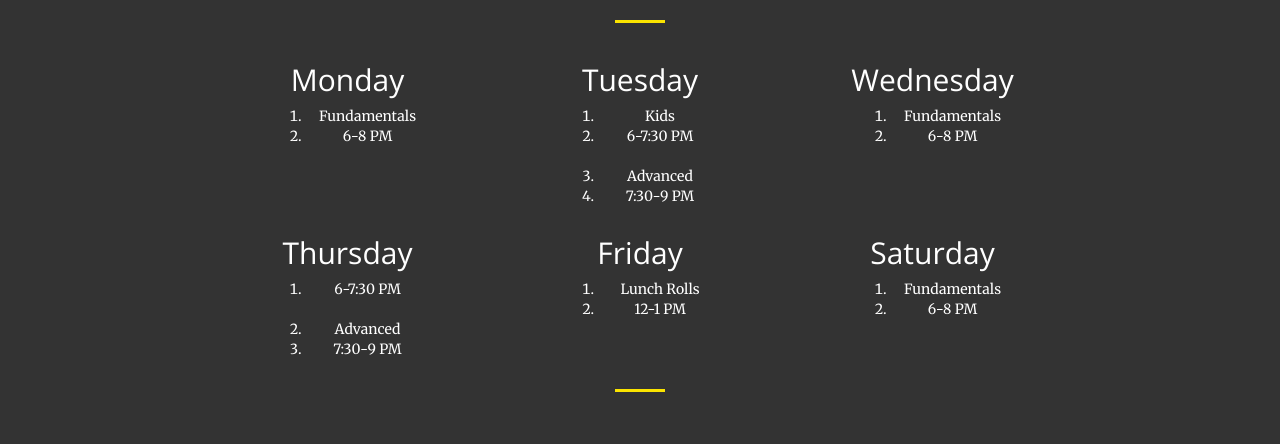
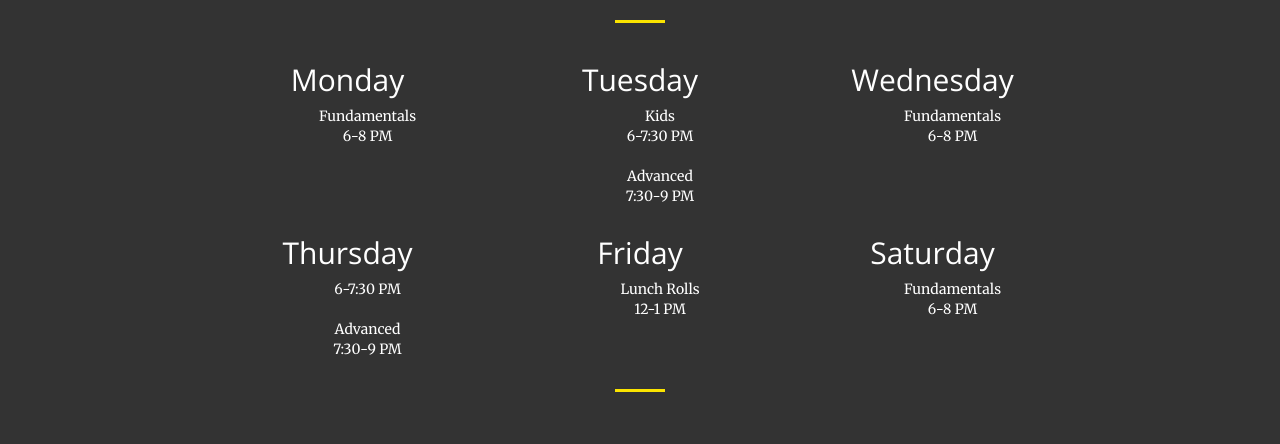
Before and after one commit to gmbjjwnc68/gmbjjwnc68.github.io, a Jekyll site: the page built from schedule.html, in a window 1280 px wide and 900 px high, scrolled down 995 px. Shown: the part 150-594 px from the top of the window. Built offline with Jekyll 4.4.1, drawn with Linux system fonts in a browser that asks for light colours.

Commit message:
Change ol to ul, remove bullets from ul

```diff
--- a/_includes/class_schedule.html
+++ b/_includes/class_schedule.html
@@ -13,6 +13,9 @@
                 margin: 0;
                 border-top: 0;
             }
+            ul {
+                list-style-type: none;
+            }
         </style>
     </head>
     <body>
@@ -26,52 +29,52 @@
                 <div class="row">
                     <div class="col-lg-2 col-lg-offset-2 text-center">
                         <h2>Monday</h2>
-                        <ol>
+                        <ul>
                             <li>Fundamentals</li>
                             <li>6-8 PM</li>
-                        </ol>
+                        </ul>
                     </div>
                     <div class="col-lg-2 col-lg-offset-1 text-center">
                         <h2>Tuesday</h2>
-                        <ol>
+                        <ul>
                             <li>Kids</li>
                             <li>6-7:30 PM</li>
                             <br>
                             <li>Advanced</li>
                             <li>7:30-9 PM</li>
-                        </ol>
+                        </ul>
                     </div>
                     <div class="col-lg-2 col-lg-offset-1 text-center">
                         <h2>Wednesday</h2>
-                        <ol>
+                        <ul>
                             <li>Fundamentals</li>
                             <li>6-8 PM</li>
-                        </ol>
+                        </ul>
                     </div>
                 </div>
                 <div class="row">
                     <div class="col-lg-2 col-lg-offset-2 text-center">
                         <h2>Thursday</h2>
-                        <ol>
+                        <ul>
                             <li>6-7:30 PM</li>
                             <br>
                             <li>Advanced</li>
                             <li>7:30-9 PM</li>
-                        </ol>
+                        </ul>
                     </div>
                     <div class="col-lg-2 col-lg-offset-1 text-center">
                         <h2>Friday</h2>
-                        <ol>
+                        <ul>
                             <li>Lunch Rolls</li>
                             <li>12-1 PM</li>
-                        </ol>
+                        </ul>
                     </div>
                     <div class="col-lg-2 col-lg-offset-1 text-center">
                         <h2>Saturday</h2>
-                        <ol>
+                        <ul>
                             <li>Fundamentals</li>
                             <li>6-8 PM</li>
-                        </ol>
+                        </ul>
                     </div>
                 </div>
             </div>
```
